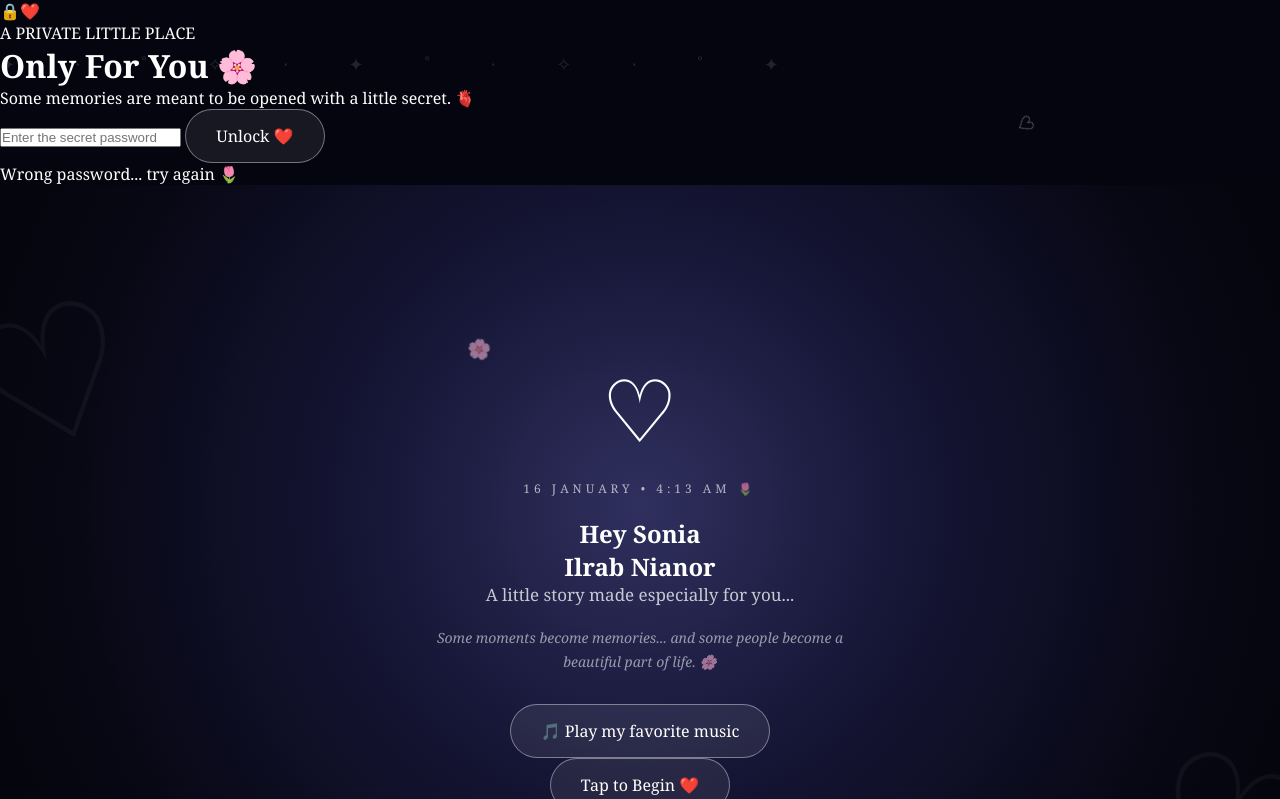
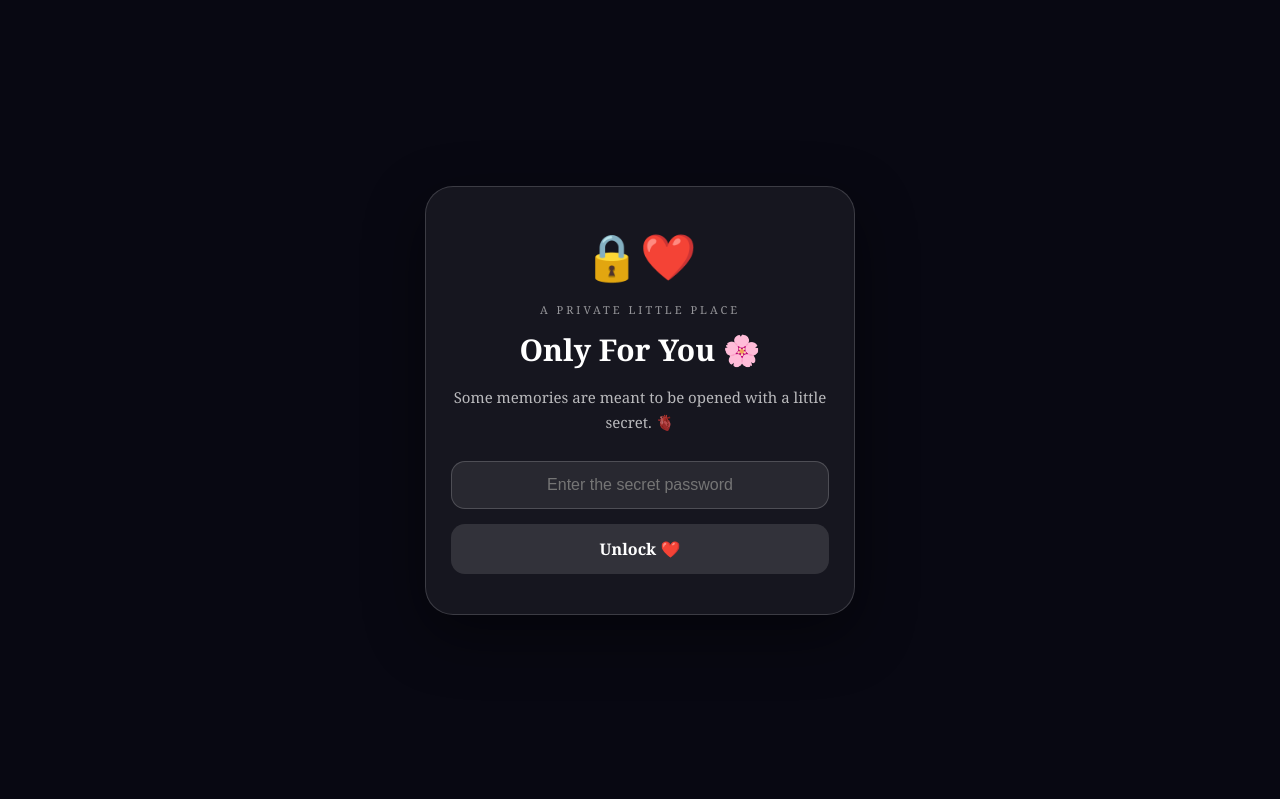
Before and after one commit to bainssahil307-rgb/Komal, a plain HTML site: page index.html in a window 1280 px wide. Shown: the top 799 px of the page. Drawn offline with Linux system fonts and the light colour scheme.

Commit message:
Update style.css

```diff
--- a/style.css
+++ b/style.css
@@ -1212,3 +1212,155 @@ body::before {
         height: 17px;
     }
     }
+/* ================================= */
+/* PASSWORD LOCK 🔐❤️ */
+/* ================================= */
+
+.password-lock {
+    position: fixed;
+    inset: 0;
+    z-index: 99999;
+
+    display: flex;
+    align-items: center;
+    justify-content: center;
+
+    padding: 25px;
+
+    background: #080812;
+
+    text-align: center;
+}
+
+.password-box {
+    width: 100%;
+    max-width: 430px;
+
+    padding: 40px 25px;
+
+    border-radius: 28px;
+
+    background: rgba(255,255,255,0.06);
+    border: 1px solid rgba(255,255,255,0.16);
+
+    box-shadow: 0 20px 60px rgba(0,0,0,0.45);
+}
+
+.lock-heart {
+    font-size: 42px;
+    margin-bottom: 18px;
+
+    animation: lockPulse 2s ease-in-out infinite;
+}
+
+.lock-label {
+    font-size: 11px;
+    letter-spacing: 3px;
+    opacity: 0.55;
+    margin-bottom: 12px;
+}
+
+.password-box h1 {
+    font-size: 30px;
+    margin: 0 0 15px;
+}
+
+.password-box p {
+    font-size: 15px;
+    line-height: 1.7;
+    opacity: 0.7;
+    margin-bottom: 25px;
+}
+
+.password-box input {
+    width: 100%;
+    box-sizing: border-box;
+
+    padding: 14px 16px;
+
+    border-radius: 14px;
+
+    background: rgba(255,255,255,0.08);
+    color: inherit;
+
+    border: 1px solid rgba(255,255,255,0.18);
+
+    outline: none;
+
+    font-size: 16px;
+
+    text-align: center;
+}
+
+.password-box input:focus {
+    border-color: rgba(255,255,255,0.45);
+}
+
+.password-box button {
+    width: 100%;
+
+    margin-top: 15px;
+
+    padding: 14px;
+
+    border: none;
+    border-radius: 14px;
+
+    background: rgba(255,255,255,0.12);
+    color: inherit;
+
+    font-size: 16px;
+    font-weight: 600;
+
+    cursor: pointer;
+
+    transition: 0.3s ease;
+}
+
+.password-box button:hover {
+    transform: translateY(-2px);
+    background: rgba(255,255,255,0.18);
+}
+
+.password-error {
+    display: none;
+
+    margin-top: 15px;
+
+    font-size: 13px;
+
+    opacity: 0.8;
+}
+
+.password-error.show {
+    display: block;
+    animation: errorShake 0.35s ease;
+}
+
+@keyframes lockPulse {
+
+    0%, 100% {
+        transform: scale(1);
+    }
+
+    50% {
+        transform: scale(1.08);
+    }
+
+}
+
+@keyframes errorShake {
+
+    0%, 100% {
+        transform: translateX(0);
+    }
+
+    25% {
+        transform: translateX(-5px);
+    }
+
+    75% {
+        transform: translateX(5px);
+    }
+
+}
```
